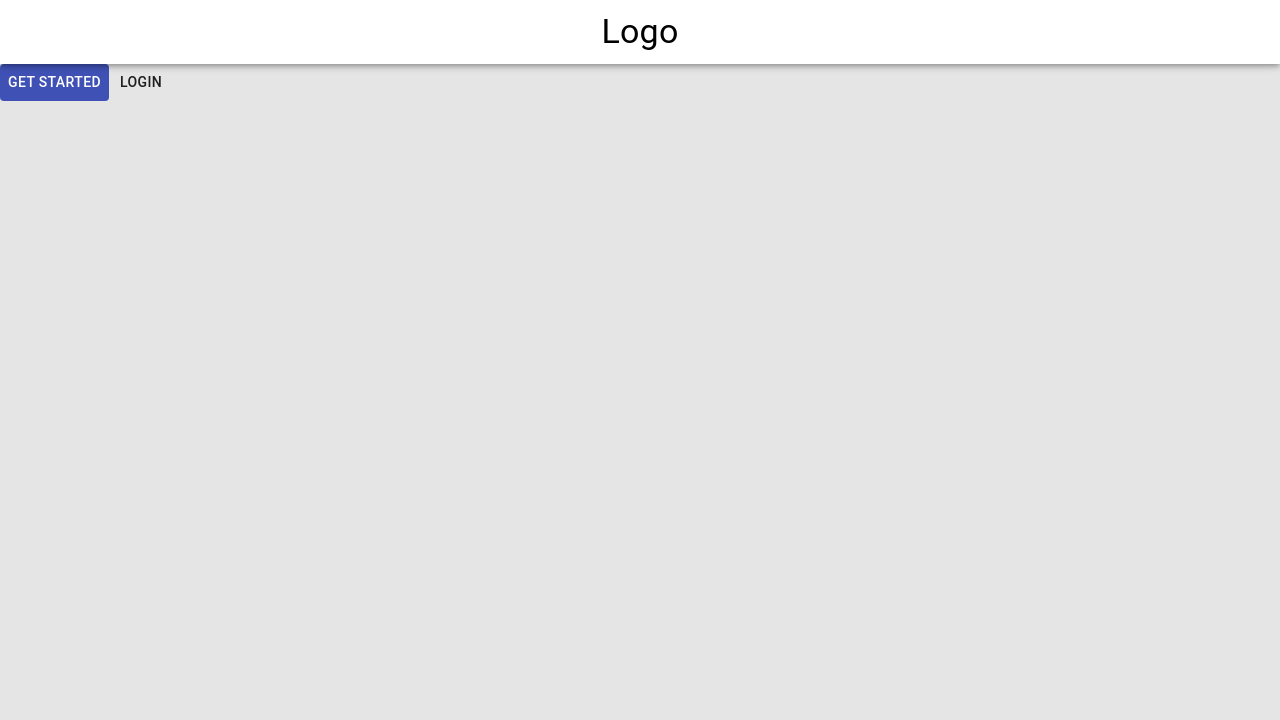
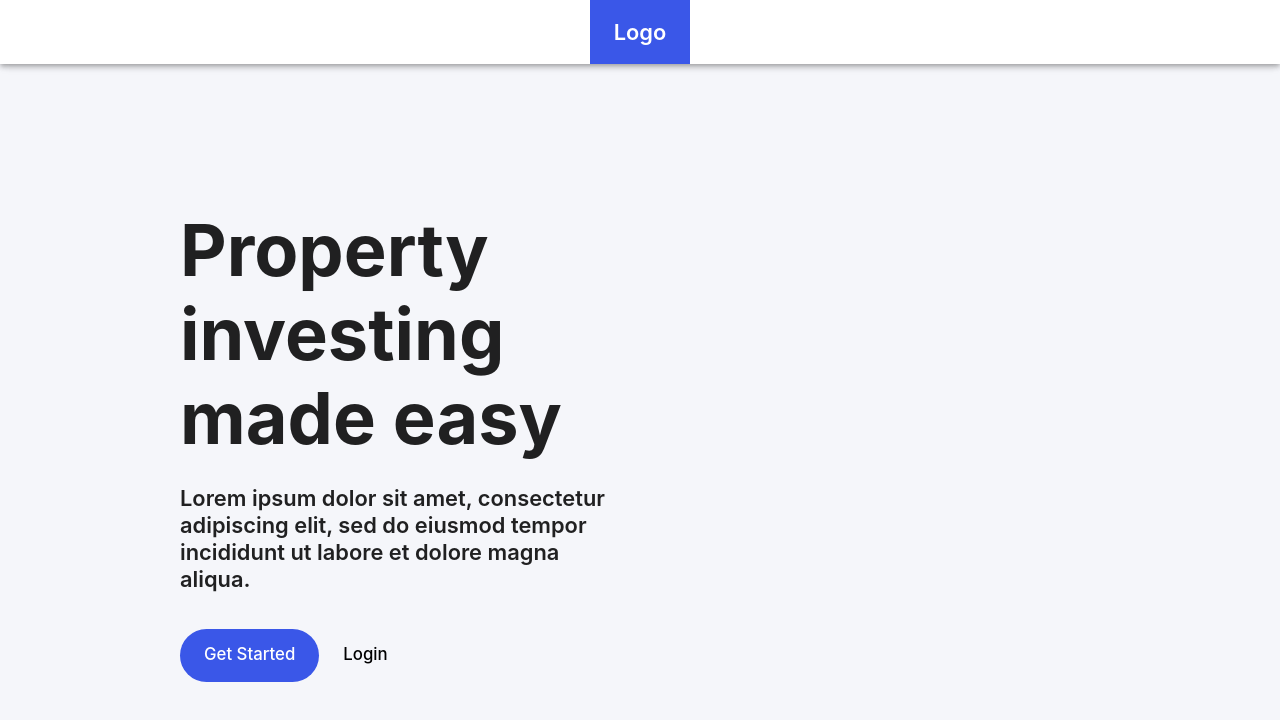
Before and after one commit to KevinNeewen/PropertyAppForm, a React (Create React App) app: page / in a window 1280 px wide. Shown: the top 720 px of the page. Built offline with nearby package versions, Linux system fonts and the light colour scheme.

Commit message:
Finish GetStartedPage, refactor and add font

```diff
--- a/public/index.html
+++ b/public/index.html
@@ -5,10 +5,7 @@
         <link rel="icon" href="%PUBLIC_URL%/favicon.ico" />
         <meta name="viewport" content="width=device-width, initial-scale=1" />
         <meta name="theme-color" content="#000000" />
-    <meta
-      name="description"
-      content="Web site created using create-react-app"
-    />
+        <meta name="description" content="Web site created using create-react-app" />
         <link rel="apple-touch-icon" href="%PUBLIC_URL%/logo192.png" />
         <!--
       manifest.json provides metadata used when your web app is installed on a
@@ -24,7 +21,13 @@
       work correctly both with client-side routing and a non-root public URL.
       Learn how to configure a non-root public URL by running `npm run build`.
     -->
-    <title>React App</title>
+        <link rel="preconnect" href="https://fonts.googleapis.com" />
+        <link rel="preconnect" href="https://fonts.gstatic.com" crossorigin />
+        <link
+            href="https://fonts.googleapis.com/css2?family=Inter:wght@200;400;600;700&display=swap"
+            rel="stylesheet"
+        />
+        <title>Mooning</title>
     </head>
     <body>
         <noscript>You need to enable JavaScript to run this app.</noscript>
@@ -38,6 +41,5 @@
 
       To begin the development, run `npm start` or `yarn start`.
       To create a production bundle, use `npm run build` or `yarn build`.
-    -->
-  </body>
+    --></body>
 </html>
--- a/src/components/AppBar/index.tsx
+++ b/src/components/AppBar/index.tsx
@@ -4,12 +4,12 @@ import ToolBar from '@material-ui/core/Toolbar';
 import useStyles from './styles';
 import { ClassNameMap } from '@material-ui/styles';
 
-interface Props {
+interface MyProps {
     children: React.ReactNode;
     classes: ClassNameMap;
 }
 
-const AppBar = (props: Props) => {
+const AppBar = (props: MyProps) => {
     const classes = useStyles(props);
     const { children } = props;
     return (
--- a/src/components/AppBar/styles.ts
+++ b/src/components/AppBar/styles.ts
@@ -1,12 +1,12 @@
-import { createStyles } from '@material-ui/core';
+import { createStyles, Theme } from '@material-ui/core';
 import { makeStyles } from '@material-ui/styles';
 
-const styles = makeStyles(() =>
+const styles = makeStyles((theme: Theme) =>
     createStyles({
         root: {},
         toolbar: {},
         spacing: {
-            minHeight: '64px',
+            minHeight: '5.3rem',
             width: '100%',
         },
         appBar: {},
--- /dev/null
+++ b/src/components/Button/index.tsx
@@ -0,0 +1,23 @@
+import React from 'react';
+import { Button as MuiButton } from '@material-ui/core';
+import styles from './styles';
+import { withStyles, WithStyles } from '@material-ui/styles';
+
+export interface MyProps extends WithStyles<typeof styles> {
+    children: React.ReactNode;
+    invisible?: boolean;
+}
+
+const Button = (props: MyProps) => {
+    const { children, classes } = props;
+
+    return (
+        <MuiButton //
+            className={classes.button}
+        >
+            {children}
+        </MuiButton>
+    );
+};
+
+export default withStyles(styles)(Button);
--- /dev/null
+++ b/src/components/Button/styles.ts
@@ -0,0 +1,17 @@
+import { createStyles, Theme } from '@material-ui/core';
+import { MyProps } from './index';
+
+const styles = (theme: Theme): any =>
+    createStyles({
+        button: (props: MyProps) => ({
+            padding: '.42rem 2rem',
+            borderRadius: '8.3rem',
+            height: '4.4rem',
+            fontSize: '1.4rem',
+            textTransform: 'capitalize',
+            backgroundColor: props.invisible ? 'transparent' : theme.palette.primary.main,
+            color: props.invisible ? '#000' : '#fff',
+        }),
+    });
+
+export default styles;
--- /dev/null
+++ b/src/components/Header/styles.ts
@@ -0,0 +1,6 @@
+import { createStyles } from '@material-ui/core';
+const styles = () =>
+    createStyles({
+        header: {},
+    });
+export default styles;
--- a/src/containers/GetStartedPage/index.tsx
+++ b/src/containers/GetStartedPage/index.tsx
@@ -1,21 +1,38 @@
 import React from 'react';
 import AppBar from '../../components/AppBar';
 import useStyles from './styles';
-import { Typography, Button, Container } from '@material-ui/core';
+import { Typography, Container, Box } from '@material-ui/core';
+import Button from '../../components/Button';
 
-interface Props {}
+interface MyProps {}
 
-const GetStartedPage = (props: Props) => {
+const GetStartedPage = (props: MyProps) => {
     const classes = useStyles(props);
 
+    const renderButtons = () => {
+        return (
+            <Box>
+                <Button classes={{ button: classes.getStartedButton }}>Get Started</Button>
+                <Button invisible>Login</Button>
+            </Box>
+        );
+    };
     return (
-        <Container className={classes.page} disableGutters maxWidth={false}>
+        <Container className={classes.page} maxWidth={false}>
             <AppBar classes={{ appBar: classes.appBar, toolBar: classes.toolBar }}>
                 <Typography variant="h4">Logo</Typography>
             </AppBar>
-            <Container className={classes.screen} disableGutters>
-                <Button className={classes.getStartedButton}>Get Started</Button>
-                <Button>Login</Button>
+            <Container disableGutters maxWidth={false} className={classes.introductionContainer}>
+                <Box maxWidth="41%" paddingBottom="3rem">
+                    <Typography gutterBottom variant="h1" className={classes.header1}>
+                        Property investing made easy
+                    </Typography>
+                    <Typography variant="h4">
+                        Lorem ipsum dolor sit amet, consectetur adipiscing elit, sed do eiusmod tempor incididunt ut
+                        labore et dolore magna aliqua.
+                    </Typography>
+                </Box>
+                {renderButtons()}
             </Container>
         </Container>
     );
--- a/src/containers/GetStartedPage/styles.ts
+++ b/src/containers/GetStartedPage/styles.ts
@@ -1,4 +1,4 @@
-import { makeStyles, createStyles, Theme } from '@material-ui/core';
+import { makeStyles, createStyles, Theme, responsiveFontSizes } from '@material-ui/core';
 import { convertToObject } from 'typescript';
 
 //TODO: Need to move these colours to theme palette
@@ -7,22 +7,42 @@ const styles = makeStyles((theme: Theme) =>
         getStartedButton: {
             backgroundColor: theme.palette.primary.main,
             color: '#fff',
+            padding: '.42rem 2rem',
+            borderRadius: '8.3rem',
+            height: '4.4rem',
+            fontSize: '1.4rem',
+            textTransform: 'capitalize',
         },
-        screen: {
-            backgroundSize: 'cover',
+        loginButton: {
+            padding: '.42rem 2rem',
+            borderRadius: '8.3rem',
+            height: '4.4rem',
+            fontSize: '1.4rem',
+            textTransform: 'capitalize',
         },
         page: {
             backgroundSize: 'cover',
             height: '100%',
-            backgroundColor: '#E5E5E5',
+            backgroundColor: '#F5F6FA',
         },
         toolBar: {
             margin: 'auto',
-            color: '#000',
+            color: '#fff',
+            backgroundColor: theme.palette.primary.main,
         },
         appBar: {
             backgroundColor: '#fff',
-            color: '#3A57E8',
+        },
+        introductionContainer: {
+            marginLeft: '13rem',
+            marginTop: '12rem',
+            width: 'auto',
+        },
+        header1: {
+            fontSize: '6rem',
+        },
+        header4: {
+            fontSize: '2.2rem',
         },
     }),
 );
--- a/src/index.css
+++ b/src/index.css
@@ -1,7 +1,6 @@
 body {
     margin: 0;
-    font-family: -apple-system, BlinkMacSystemFont, 'Segoe UI', 'Roboto', 'Oxygen', 'Ubuntu', 'Cantarell', 'Fira Sans',
-        'Droid Sans', 'Helvetica Neue', sans-serif;
+    font-family: 'Inter', sans-serif;
     -webkit-font-smoothing: antialiased;
     -moz-osx-font-smoothing: grayscale;
     height: 100%;
@@ -13,6 +12,7 @@ body > div {
 
 html {
     height: 100%;
+    font-size: 12px;
 }
 
 code {
--- a/src/theme.ts
+++ b/src/theme.ts
@@ -1,9 +1,19 @@
 import { createTheme } from '@material-ui/core/styles';
 
 export const theme = createTheme({
-    // palette: {
-    //     primary: {
-    //         main: '#fff',
-    //     },
-    // },
+    palette: {
+        primary: {
+            main: '#3A57E8',
+        },
+    },
+    typography: {
+        fontFamily: ['-apple-system', 'BlinkMacSystemFont', 'Inter', 'sans-serif'].join(','),
+        fontSize: 12,
+        h1: {
+            fontWeight: 700,
+        },
+        h4: {
+            fontWeight: 600,
+        },
+    },
 });
```
Also changed, not shown: src/components/Header/index.tsx (added, +26 -0 lines). Lines whose indentation alone changed are shown as unchanged.
